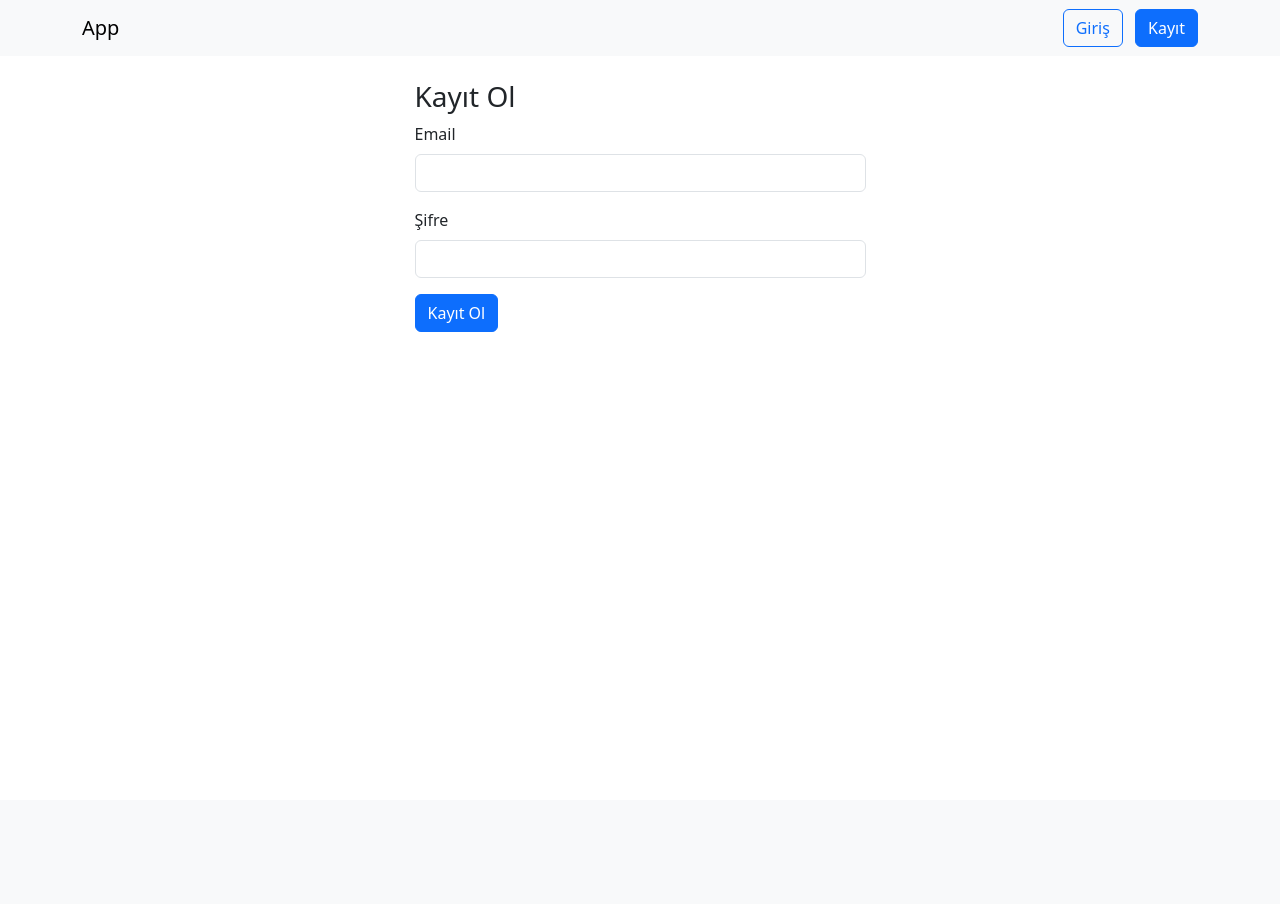
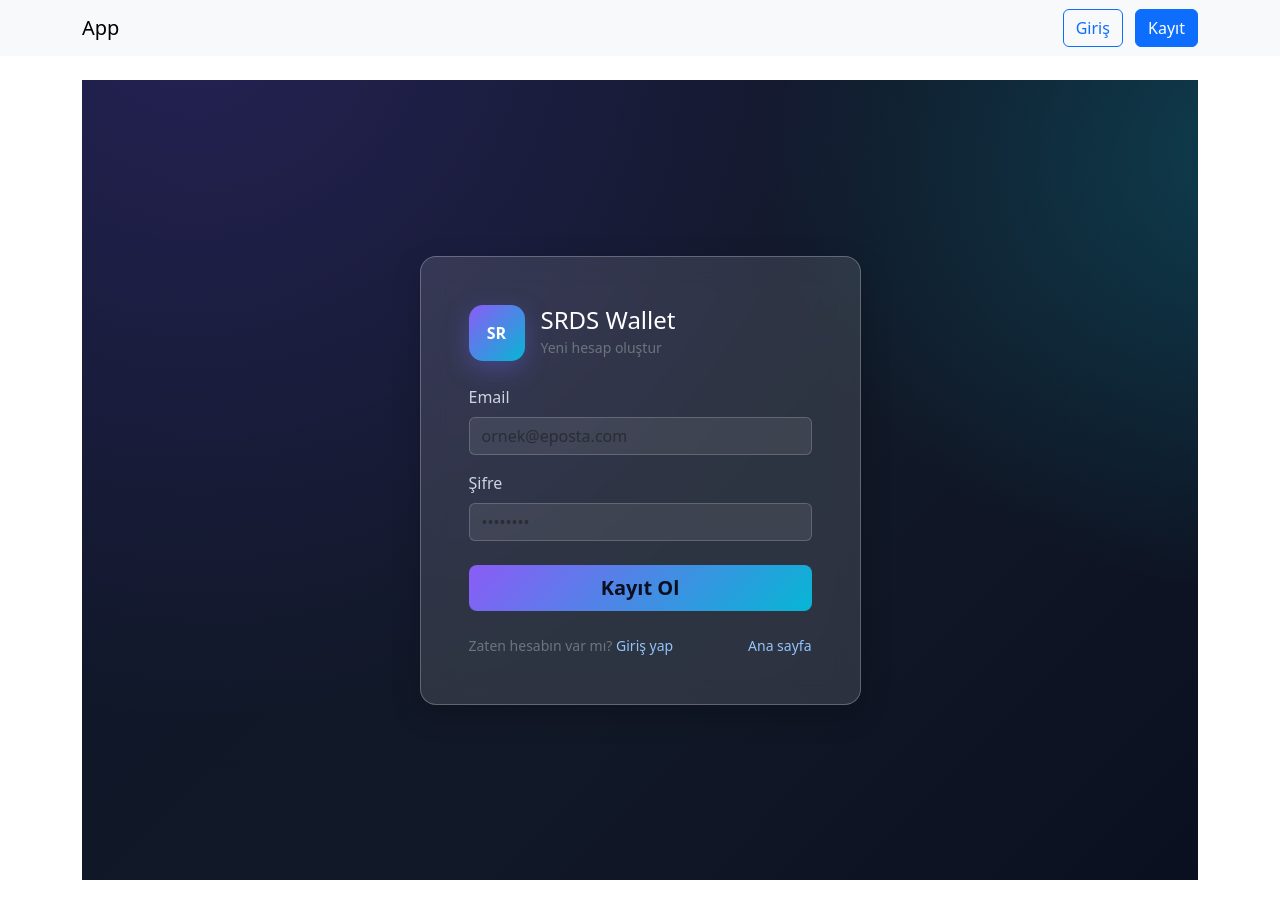
Before and after one commit to ardagencer1206/wallet, a Flask app: page /register in a window 1280 px wide. Before the commit the page ends 332 px from the top, so only its background shows below. Run offline with Flask 3, Linux system fonts and the light colour scheme.

Commit message:
Update register.html

```diff
--- a/templates/register.html
+++ b/templates/register.html
@@ -1,20 +1,88 @@
 {% extends "base.html" %}
 {% block content %}
+
+<style>
+  .glass {
+    background: rgba(255, 255, 255, 0.12);
+    border: 1px solid rgba(255, 255, 255, 0.25);
+    backdrop-filter: blur(14px);
+    -webkit-backdrop-filter: blur(14px);
+    box-shadow: 0 10px 30px rgba(0,0,0,0.18);
+    border-radius: 1rem;
+  }
+  .auth-bg {
+    background: radial-gradient(1200px 1200px at 10% -10%, #7c4dff33, transparent 60%),
+                radial-gradient(1000px 800px at 110% 10%, #00e5ff33, transparent 55%),
+                linear-gradient(135deg, #0f172a, #111827 60%, #0b1020);
+  }
+  .form-control {
+    background-color: rgba(255,255,255,0.08);
+    border-color: rgba(255,255,255,0.25);
+    color: #e5e7eb;
+  }
+  .form-control:focus {
+    background-color: rgba(255,255,255,0.12);
+    border-color: #8b5cf6;
+    color: #fff;
+    box-shadow: 0 0 0 .25rem rgba(139,92,246,.25);
+  }
+  label { color: #cbd5e1; }
+  .brand-badge {
+    width: 56px; height: 56px;
+    border-radius: 14px;
+    display: grid; place-items: center;
+    background: linear-gradient(135deg, #8b5cf6, #06b6d4);
+    color: #fff; font-weight: 700;
+    box-shadow: 0 8px 24px rgba(99,102,241,0.35);
+  }
+  .btn-gradient {
+    background: linear-gradient(135deg, #8b5cf6, #06b6d4);
+    border: 0; color: #0b1020;
+    font-weight: 600;
+  }
+  .btn-gradient:hover { opacity: .95; }
+  .helper a { color: #93c5fd; text-decoration: none; }
+  .helper a:hover { text-decoration: underline; }
+</style>
+
+<div class="auth-bg min-vh-100 d-flex align-items-center py-5">
+  <div class="container">
     <div class="row justify-content-center">
-  <div class="col-md-5">
-    <h3>Kayıt Ol</h3>
-    <form method="post" novalidate>
+      <div class="col-sm-10 col-md-8 col-lg-5">
+        <div class="glass p-4 p-md-5">
+          <div class="d-flex align-items-center gap-3 mb-4">
+            <div class="brand-badge">SR</div>
+            <div>
+              <h1 class="h4 m-0 text-white">SRDS Wallet</h1>
+              <small class="text-secondary">Yeni hesap oluştur</small>
+            </div>
+          </div>
+
+          <form method="post" novalidate class="mt-3">
             {{ form.hidden_tag() }}
+
             <div class="mb-3">
               {{ form.email.label(class="form-label") }}
-        {{ form.email(class="form-control") }}
+              {{ form.email(class="form-control", placeholder="ornek@eposta.com") }}
             </div>
-      <div class="mb-3">
+
+            <div class="mb-2">
               {{ form.password.label(class="form-label") }}
-        {{ form.password(class="form-control") }}
+              {{ form.password(class="form-control", placeholder="••••••••") }}
             </div>
-      {{ form.submit(class="btn btn-primary") }}
+
+            <div class="d-grid mt-4">
+              {{ form.submit(class="btn btn-gradient btn-lg") }}
+            </div>
           </form>
+
+          <div class="helper mt-4 d-flex justify-content-between">
+            <small class="text-secondary">Zaten hesabın var mı? <a href="{{ url_for('login') }}">Giriş yap</a></small>
+            <small class="text-secondary"><a href="{{ url_for('home') }}">Ana sayfa</a></small>
+          </div>
+        </div>
+      </div>
+    </div>
   </div>
 </div>
 {% endblock %}
```
Lines whose indentation alone changed are shown as unchanged.
